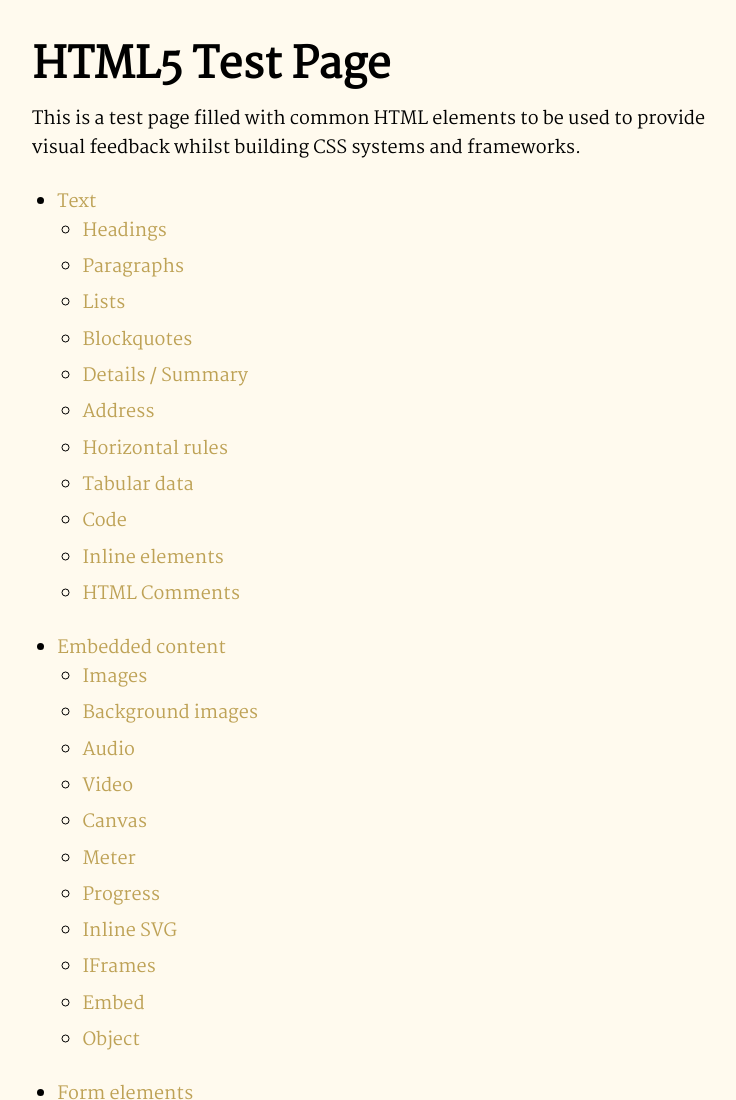
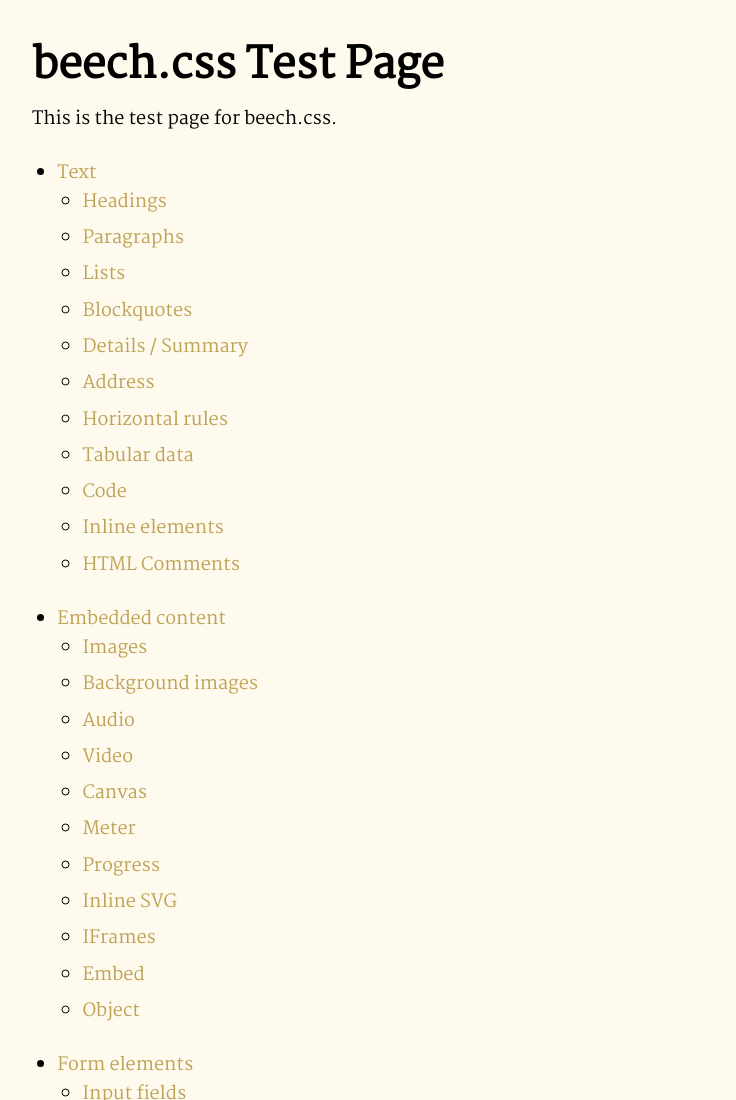
Before and after one commit to y-arjun-y/beech.css, a website: page index.html in a window 1280 px wide. Shown: the top 1100 px of the page, without its empty margins (266-1002 px from the left). Drawn offline with Linux system fonts and the light colour scheme.

Commit message:
changed paragraph and heading

```diff
--- a/index.html
+++ b/index.html
@@ -10,10 +10,9 @@
   <body>
     <div id="top" role="document">
       <header>
-        <h1>HTML5 Test Page</h1>
+        <h1>beech.css Test Page</h1>
         <p>
-          This is a test page filled with common HTML elements to be used to
-          provide visual feedback whilst building CSS systems and frameworks.
+          This is the test page for beech.css.
         </p>
       </header>
       <nav>
```
